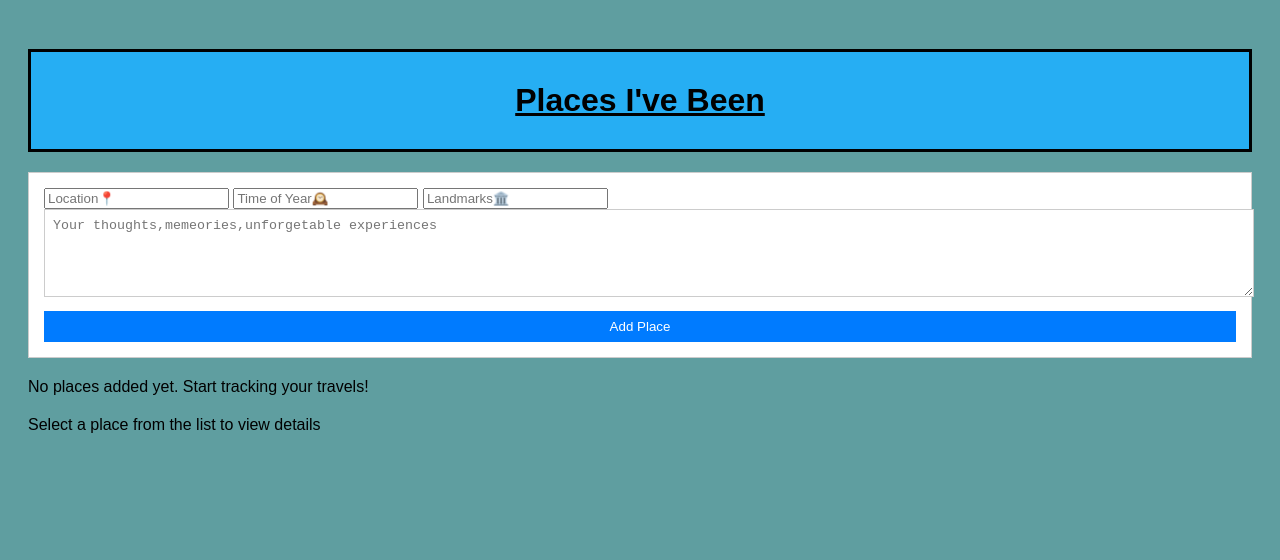
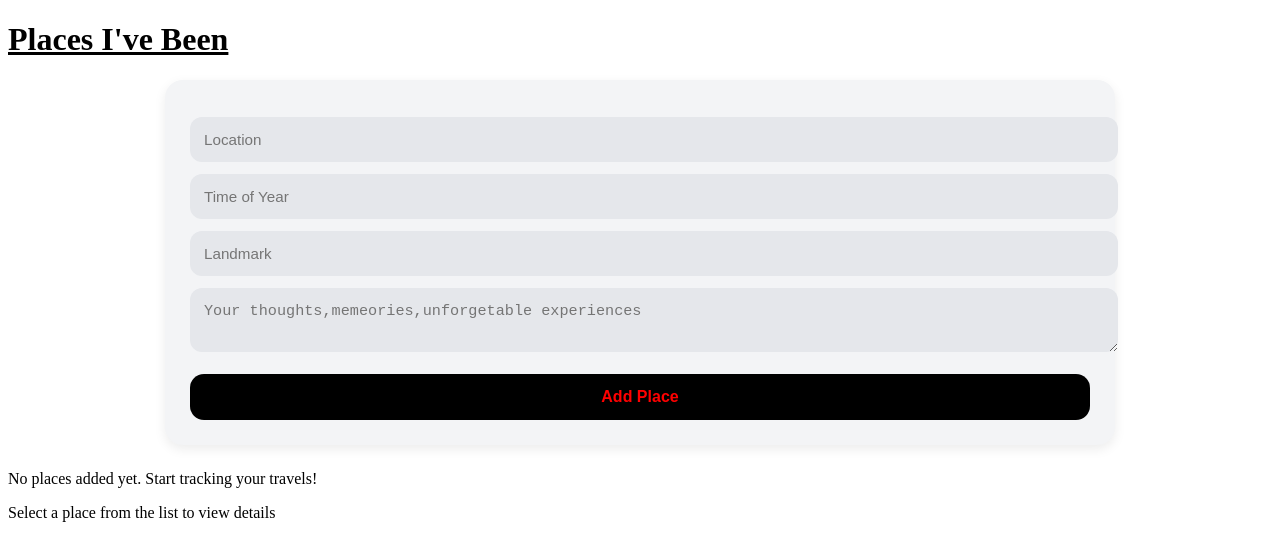
Before and after one commit to tedown2earth/Visited-Places, a plain HTML site: page index.html in a window 1280 px wide. Drawn offline with Linux system fonts and the light colour scheme; files whose address does not match are found by name.

Commit message:
Syling of the form

```diff
--- a/index.html
+++ b/index.html
@@ -12,11 +12,11 @@
         <!-- Input Form -->
     <form id="placeForm" >
 
-    <input type="text" id="location" placeholder="Location📍" required>
-    <input type="text" id="timeOfYear" placeholder="Time of Year🕰️">
-    <input  type="text" id="landmarks" placeholder="Landmarks🏛️">
+    <input type="text" id="location" placeholder="Location" required>
+    <input type="text" id="timeOfYear" placeholder="Time of Year">
+    <input  type="text" id="landmarks" placeholder="Landmark">
     <textarea name="Notes" id="notes" placeholder="Your thoughts,memeories,unforgetable experiences"></textarea>
-    <br>
+
     <button type="button" onclick="handleAddPlace()" class="button">Add Place</button>
 </form>
 
--- a/style.css
+++ b/style.css
@@ -1,68 +1,39 @@
-body {
-  font-family: Arial, sans-serif;
-  background-color: cadetblue;
-  padding: 20px;
+form {
+    max-width: 900px;
+    margin: auto;
+    background: #f3f4f6;
+    padding: 25px;
+    border-radius: 18px;
+    box-shadow: 0 4px 12px rgba(0,0,0,0.08);
+    margin-bottom: 25px;
+    font-weight: 600;
 }
-
-h1 {
-  text-align: center;
-  margin-bottom: 20px;
-  background-color: rgb(38, 174, 243);
-  border: 3px solid black;
-  color:black;
-  padding: 30px;
+input,
+textarea {
+    width: 100%;
+    padding: 14px;
+    margin-top: 12px;
+    border-radius: 12px;
+    border: none;
+    background: #e5e7eb;
+    font-size: 0.95rem;
+    transition: 1s;
 }
-
-form {
-
-  margin: 0 auto 20px auto;
-  background-color: #ffffff;
-  padding: 15px;
-  border: 1px solid #ccc;
-}
-
-
-textarea {
-  width: 100%;
-  padding: 8px;
-  margin-bottom: 10px;
-  border: 1px solid #ccc;
-}
-
-textarea {
-  height: 70px;
-}
-
 button {
-  width: 100%;
-  padding: 8px;
-  background-color: #007bff;
-  color: #ffffff;
-  border: none;
+    width: 100%;
+    margin-top: 18px;
+    padding: 14px;
+    border: none;
+    border-radius: 14px;
+    background: #000000;
+    color: rgb(255, 0, 0);
+    font-size: 1rem;
+    font-weight: 600;
+    cursor: pointer;
+    transition: 0.2s;
 }
 
 button:hover {
-  background-color: #0056b3;
+   transform: scale(1.1);
+    background: #004af7;
 }
-
-#placesList {
-  max-width: 400px;
-  margin: 0 auto 20px auto;
-  padding: 0;
-}
-
-#placesList li {
-  background-color: #ffffff;
-  border: 1px solid #ccc;
-  padding: 8px;
-  margin-bottom: 5px;
-  cursor: pointer;
-}
-
-#placeDetails {
-  max-width: 400px;
-  margin: 0 auto;
-  background-color: #ffffff;
-  padding: 15px;
-  border: 1px solid #ccc;
-}
```
